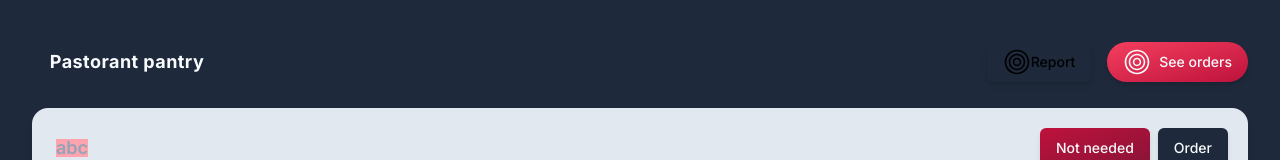
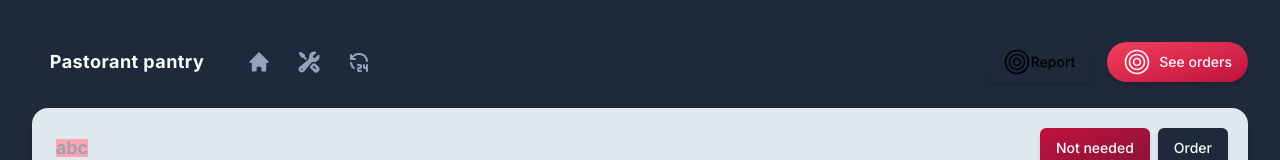
Before and after one commit to Hr-kutsarov/pastorant-pantry, a Next.js app in the folder my-app/: page / in a window 1280 px wide. Shown: the top 160 px of the page. Built offline with nearby package versions, Linux system fonts and the light colour scheme.

Commit message:
Update: nav menu items

```diff
--- /dev/null
+++ b/my-app/components/compound/navigation-layout/navigation-menu-item.tsx
@@ -0,0 +1,39 @@
+import { IconType } from 'react-icons'
+import Link from 'next/link'
+import { twMerge } from 'tailwind-merge'
+import { motion } from 'framer-motion';
+
+interface NavItemProps {
+    icon: IconType;
+    label: string;
+    active?: boolean;
+    href: string;
+}
+
+const NavMenuItem: React.FC<NavItemProps> = ({
+    icon: Icon,
+    label,
+    active,
+    href,
+}) => {
+    // styles
+    const linkStyles = 'flex min-h-[60px] items-center justify-center min-w-[42px] gap-1 font-semibold text-sm text-slate-400 hover:text-slate-200 group relative';
+
+    return (
+        <motion.span
+            whileHover={{ scale: 1 }}
+            whileTap={{
+            scale: 1.2,
+            // rotate: 360,
+            // borderRadius: "100%"
+        }}
+        >
+            <Link href={href} className={twMerge(linkStyles)}>
+                    <Icon size={24}/>
+                    {/* {active ? <p className='text-lg font-semibold'>{label}</p> : null} */}
+            </Link>
+        </motion.span>
+     );
+}
+
+export default NavMenuItem;
--- a/my-app/components/compound/navigation-layout/navigation-menu.tsx
+++ b/my-app/components/compound/navigation-layout/navigation-menu.tsx
@@ -1,13 +1,45 @@
 'use client'
 
+import { useMemo } from "react";
 import { twMerge } from "tailwind-merge";
 import { motion, AnimatePresence } from 'framer-motion';
+import NavMenuItem from "./navigation-menu-item";
+import { HiHome } from 'react-icons/hi'
+import { Tb24Hours } from "react-icons/tb";
+import { HiWrenchScrewdriver, HiMiniAtSymbol } from 'react-icons/hi2'
+
+import { usePathname } from 'next/navigation'
 
 export default function NavMenuModule() {
-    const spanStyles = 'flex w-full h-full';
+    const spanStyles = 'flex w-full h-full gap-2 items-center';
+    const testStyles = 'min-h-[60px]  min-w-[300px]'
+
+    // path name
+    const pathname = usePathname();
+
+    const routes = useMemo(() => [
+        {
+            icon: HiHome,
+            label: 'Orders',
+            active: pathname == '/',
+            href: '/'
+        },
+        {
+            icon: HiWrenchScrewdriver,
+            label: 'Settings',
+            active: pathname === '/search',
+            href: '/search'
+        },
+        {
+            icon: Tb24Hours,
+            label: 'Auth',
+            active: pathname === '/auth',
+            href: '/auth'
+        },
+    ], [pathname])
 
     return (
-        <span className={twMerge(spanStyles)}>
+        <span className={twMerge(spanStyles, testStyles)}>
             {/* span menu here */}
             {/* <AnimatePresence>
                 <motion.div
@@ -26,7 +58,7 @@ export default function NavMenuModule() {
                     <h2>menu</h2>
                 </motion.div>
             </AnimatePresence> */}
-
+            {routes.map((route) => (<NavMenuItem key={route.label} {...route} />))}
         </span>
     )
 }
```
